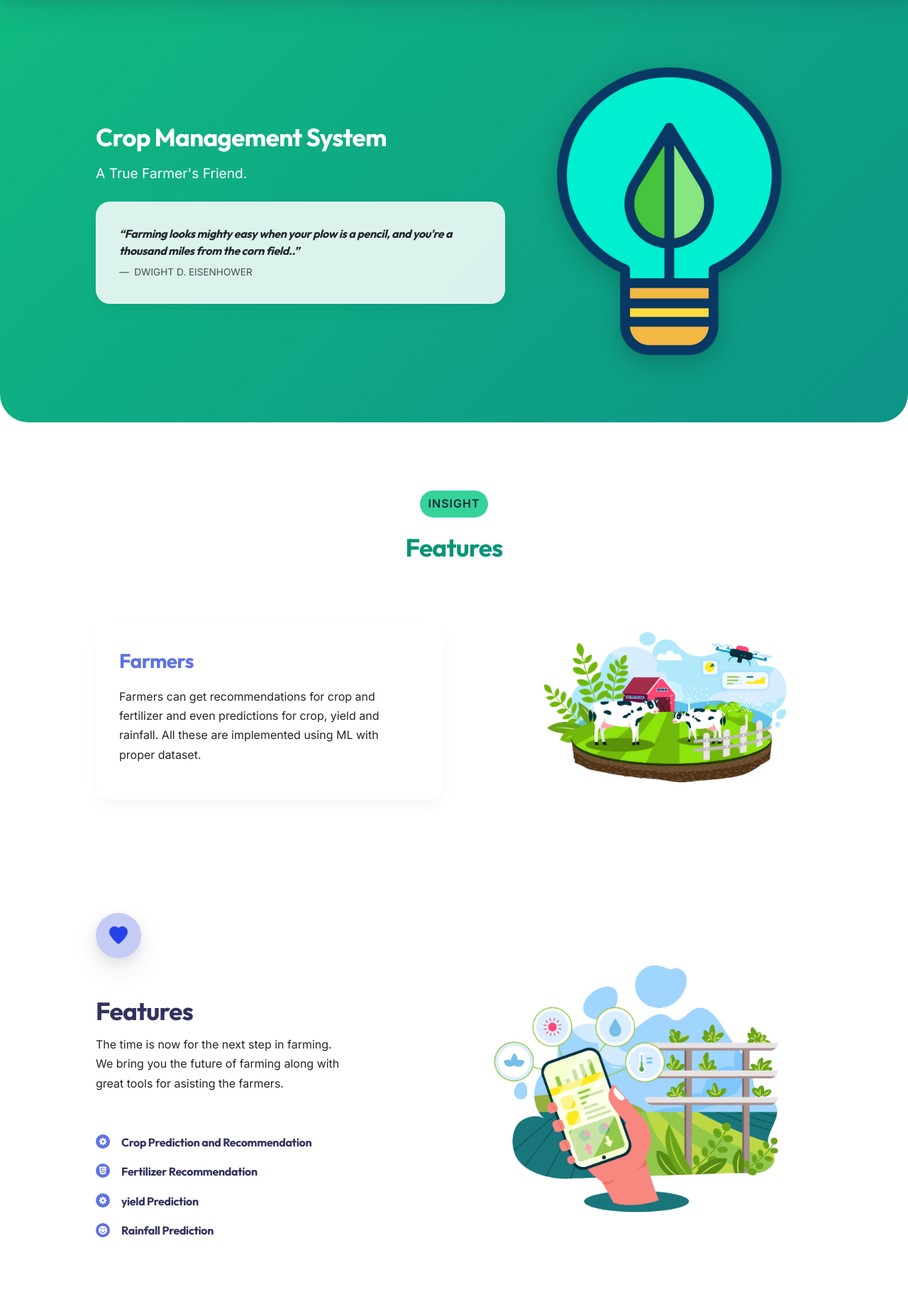
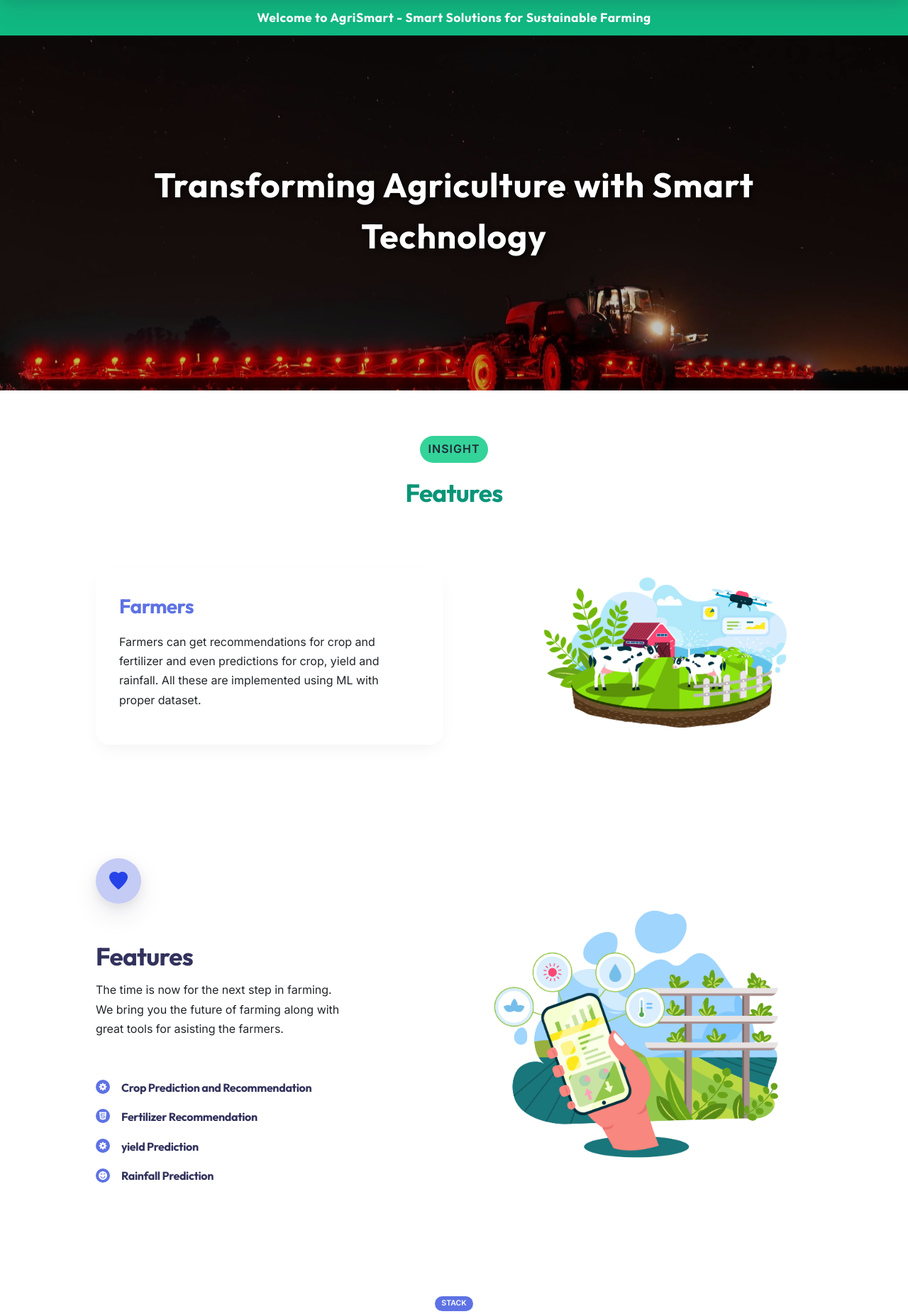
Before and after one commit to udshah31/Agri-Smart, a PHP site: page / in a window 1280 px wide. Shown: the part 71-1922 px from the top of the page at 71% size. Run offline with PHP 8.4, Linux system fonts and the light colour scheme; some libraries are stand-ins or nearby versions.

Commit message:
Update homepage to restore classic hero image aesthetic

```diff
--- a/index.php
+++ b/index.php
@@ -9,31 +9,18 @@
 <div class="wrapper" >
 
     <div class="wrapper">
-      <header class="jumbotron bg-gradient-nature">
-        <div class="container">
-          <div class="row row-header align-items-center">
-            <div class="col-12 col-sm-7">
-              <h1 class="text-white display-3 font-weight-bold">Crop Management System</h1>
-              <p class="text-white font-weight-light mb-4" style="font-size: 1.2rem;">
-               A True Farmer's Friend.
-              </p>
-              <div class="cg mt-4">
-                <div class="glass-card">
-                  <blockquote cite="blockquote" class="mb-0">
-                    <h6 class="mb-2 text-dark">
-                      <em><b style="font-weight: 600;">“Farming looks mighty easy when your plow is a pencil, and you're a thousand miles from the corn field..”</b></em>
-                    </h6>
-                    <footer class="blockquote-footer vg text-dark mt-2" style="font-size: 0.85rem; opacity: 0.8;">
-                      DWIGHT D. EISENHOWER
-                    </footer>
-                  </blockquote>
-                </div>
-              </div>
-            </div>
-            <div class="col-12 col-sm-5 align-self-center mt-5 mt-sm-0 text-center">
-              <img src="assets/img/plant-bulb.png" class="img-fluid" style="filter: drop-shadow(0 10px 15px rgba(0,0,0,0.2)); transform: scale(1.1);" alt="Plant innovation" />
-            </div>
-          </div>
+      <!-- Sub Navbar Message -->
+      <div style="background-color: rgba(16, 185, 129, 1); padding: 12px 0; text-align: center;">
+        <h5 style="color: white; margin: 0; font-weight: 600; font-size: 1.1rem; letter-spacing: 0.5px;">Welcome to AgriSmart - Smart Solutions for Sustainable Farming</h5>
+      </div>
+
+      <!-- Big Image with Message -->
+      <header class="jumbotron" style="background-image: url('assets/img/image.jpg'); background-size: cover; background-position: center; height: 500px; display: flex; align-items: center; justify-content: center; border-radius: 0; margin-bottom: 0; position: relative;">
+        <!-- Optional overlay gradient for better text readability -->
+        <div style="position: absolute; top: 0; left: 0; right: 0; bottom: 0; background: rgba(0,0,0,0.25);"></div>
+
+        <div class="container text-center" style="position: relative; z-index: 2;">
+          <h1 class="text-white font-weight-bold" style="text-shadow: 2px 2px 8px rgba(0,0,0,0.8); font-size: 3rem; letter-spacing: 1px;">Transforming Agriculture with Smart Technology</h1>
         </div>
       </header>
 <!-- Page Content -->
```
